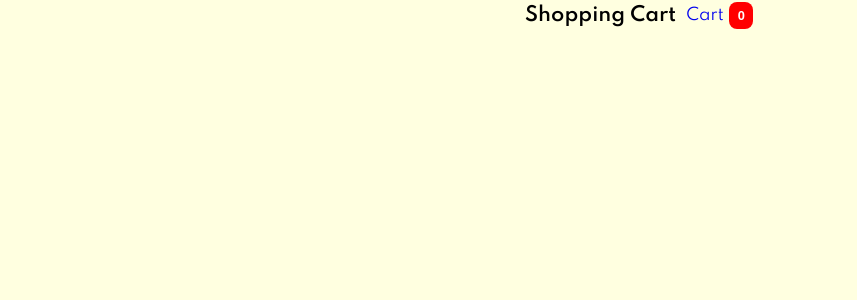
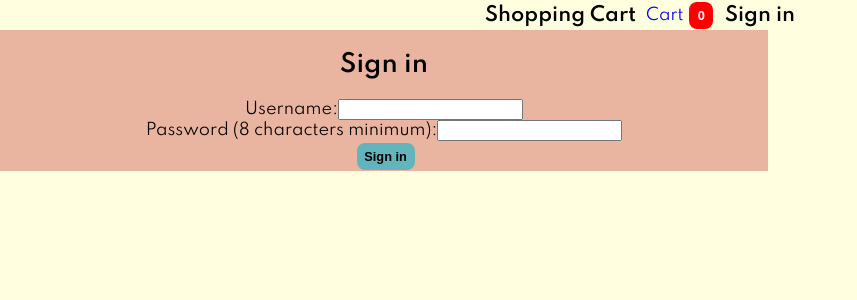
Before and after one commit to vanjavelickov/e-commerce, a React (Create React App) app in the folder e-commerce/: page /signin in a window 1280 px wide. Shown: the top 300 px of the page, without its empty margins (0-857 px from the left). Built offline with nearby package versions, Linux system fonts and the light colour scheme; no server answers.

Commit message:
Authentication

```diff
--- a/e-commerce/src/components/Container/Container.jsx
+++ b/e-commerce/src/components/Container/Container.jsx
@@ -1,4 +1,4 @@
-import React from "react";
+import React, { Fragment } from "react";
 import { BrowserRouter as Router, Routes, Route, Link } from "react-router-dom";
 import App from "../../App";
 import Cart from "../Cart/Cart";
@@ -6,6 +6,10 @@ import { useState, useEffect } from "react";
 import GetProducts from "../../hooks/GetProducts";
 import { connect } from "react-redux";
 import { setProductsToPage } from "../../redux/cart/cartActions";
+import SignIn from "../SignIn/SignIn";
+import SignUp from "../SignUp/SignUp";
+import PrivateRoute from "../../routes/PrivateRoutes";
+import PublicRoute from "../../routes/PublicRoute";
 
 function Container({ cart, setProductsToPage }) {
   let [products, setProducts] = GetProducts();
@@ -23,10 +27,11 @@ function Container({ cart, setProductsToPage }) {
 
   return (
     <Router>
+      <Fragment>
       <header>
         <div className="header">
           <div>
-            <Link className="title" to="/">
+            <Link className="title" to="/products">
               Shopping Cart
             </Link>
           </div>
@@ -38,16 +43,26 @@ function Container({ cart, setProductsToPage }) {
               </button>
             </Link>
           </div>
+          <div> <Link className="title" to="/signin">Sign in</Link>
+            </div>
         </div>
         <Routes>
-          <Route
-            exact
-            path="/"
-            element={<App products={products}></App>}
-          ></Route>
-          <Route path="/cart" element={<Cart cartItems={cart} />}></Route>
+        <Route exact path='/' element={<PrivateRoute/>}>
+            <Route exact path='/products' element={<App products={products}/>}/>
+        </Route>
+        <Route exact path='/' element={<PrivateRoute/>}>
+            <Route exact path='/cart' element={<Cart cartItems={cart}/>}/>
+        </Route>
+
+        <Route exact path='/' element={<PublicRoute restricted={false}/>}>
+            <Route exact path='/signup' element={<SignUp/>}/>
+        </Route>
+        <Route exact path='/' element={<PublicRoute restricted={false}/> } >
+            <Route exact path='/signin' element={<SignIn/>}/>
+        </Route>
         </Routes>
       </header>
+      </Fragment>
     </Router>
   );
 }
--- /dev/null
+++ b/e-commerce/src/components/SignIn/SignIn.jsx
@@ -0,0 +1,78 @@
+import React from "react";
+import { useState } from "react";
+import { useNavigate } from "react-router-dom";
+import { login } from "../../utils";
+
+function SignIn() {
+  const navigate = useNavigate();
+
+  const initialFormData = Object.freeze({
+    username: "",
+    password: "",
+  });
+  const [formData, updateFormData] = useState(initialFormData);
+
+  const handleChange = (e) => {
+    updateFormData({
+      ...formData,
+      [e.target.name]: e.target.value.trim(),
+    });
+  };
+
+  const handleSubmit = (event) => {
+    event.preventDefault();
+    fetch("http://localhost:4000/login", {
+      method: "POST",
+      headers: {
+        Accept: "application/json",
+        "Content-Type": "application/json",
+      },
+      body: JSON.stringify(formData),
+    })
+      .then((res) => res.json())
+      .then((data) => {
+        login(data.accessToken, data.refreshToken);
+        navigate("/products");
+      })
+      .catch((error) => {
+        alert("Username or password is not good");
+        console.log(error);
+      });
+  };
+
+  return (
+    <>
+      <form className="signUp" onSubmit={handleSubmit}>
+        <div>
+          <h2>Sign in</h2>
+        </div>
+        <div>
+          <label htmlFor="username">Username:</label>
+          <input
+            type="text"
+            id="username"
+            name="username"
+            onChange={handleChange}
+          />
+        </div>
+        <div>
+          <label htmlFor="pass">Password (8 characters minimum):</label>
+          <input
+            type="password"
+            id="pass"
+            name="password"
+            required
+            onChange={handleChange}
+          />
+        </div>
+        <div>
+          <button type="submit" value="Sign up" className="signUpButton">
+            Sign in
+          </button>
+        </div>
+      </form>
+    </>
+  );
+}
+
+export default SignIn;
--- /dev/null
+++ b/e-commerce/src/components/SignUp/SignUp.jsx
@@ -0,0 +1,70 @@
+import React from "react";
+import { useState } from "react";
+import { useNavigate } from "react-router-dom";
+
+function SignUp() {
+  const navigate = useNavigate();
+
+  const initialFormData = Object.freeze({
+    username: "",
+    password: "",
+  });
+  const [formData, updateFormData] = useState(initialFormData);
+
+  const handleChange = (e) => {
+    updateFormData({
+      ...formData,
+      [e.target.name]: e.target.value.trim(),
+    });
+  };
+
+  const handleSubmit = (event) => {
+    event.preventDefault();
+    console.log(formData);
+    fetch("http://localhost:3001/users", {
+      method: "POST",
+      headers: {
+        "Content-Type": "application/json",
+        Accept: "application/json",
+        "Cache-Control": "no-cache",
+      },
+      body: JSON.stringify(formData),
+    }).then(() => {
+      navigate("/signin");
+    });
+  };
+
+  return (
+    <>
+      <h1>Sign up</h1>
+      <form className="signUp" onSubmit={handleSubmit}>
+        <div>
+          <label htmlFor="username">Username:</label>
+          <input
+            type="text"
+            id="username"
+            name="username"
+            onChange={handleChange}
+          />
+        </div>
+        <div>
+          <label htmlFor="pass">Password (8 characters minimum):</label>
+          <input
+            type="password"
+            id="pass"
+            name="password"
+            required
+            onChange={handleChange}
+          />
+        </div>
+        <div>
+          <button type="submit" value="Sign up" className="signUpButton">
+            Sign up
+          </button>
+        </div>
+      </form>
+    </>
+  );
+}
+
+export default SignUp;
--- a/e-commerce/src/index.css
+++ b/e-commerce/src/index.css
@@ -109,3 +109,20 @@ button {
   justify-content: space-around;
   align-items: center;
 }
+
+.signUp {
+  display: flex;
+  flex-direction: column;
+  justify-content: center;
+  max-width: 60%;
+  align-items: center;
+  background-color: rgb(233, 181, 161);
+}
+
+.signUpButton{
+  background-color: #62B5BC;
+}
+
+#pass {
+-webkit-text-security: disc;
+}
--- /dev/null
+++ b/e-commerce/src/routes/PrivateRoutes.js
@@ -0,0 +1,9 @@
+import React from "react";
+import { Navigate, Outlet } from "react-router-dom";
+import { isLogin } from "../utils";
+
+const PrivateRoute = ({ component: Component, ...rest }) => {
+  return isLogin() ? <Outlet /> : <Navigate to="/signup" />;
+};
+
+export default PrivateRoute;
--- /dev/null
+++ b/e-commerce/src/routes/PublicRoute.js
@@ -0,0 +1,9 @@
+import React from "react";
+import { Navigate, Outlet } from "react-router-dom";
+import { isLogin } from "../utils";
+
+const PublicRoute = ({ component: Component, restricted, ...rest }) => {
+  return isLogin() && restricted ? <Navigate to="/" /> : <Outlet />;
+};
+
+export default PublicRoute;
--- /dev/null
+++ b/e-commerce/src/utils/index.js
@@ -0,0 +1,15 @@
+export const isLogin = () => {
+    console.log('dsdas')
+    if (localStorage.getItem('accessToken') && localStorage.getItem('refreshToken')) {
+        console.log('bilo sta')
+        return true;
+    }
+
+    return false;
+}
+
+
+export const login = (accessToken, refreshToken) => {
+    localStorage.setItem('accessToken', JSON.stringify(accessToken));
+    localStorage.setItem('refreshToken', JSON.stringify(refreshToken));
+}
```
Also changed, not shown: 1 other file (tests, documents, lock files or other folders).
